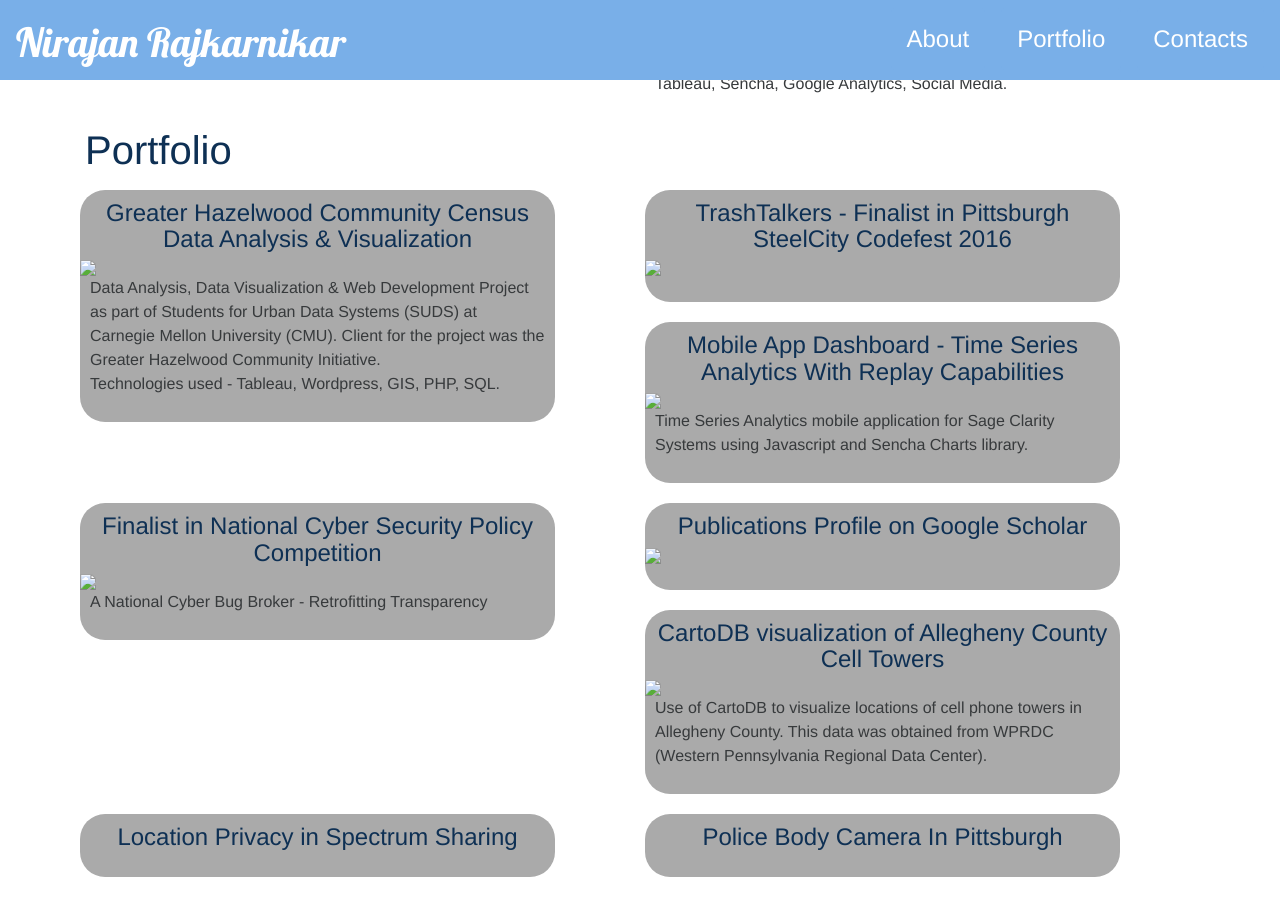
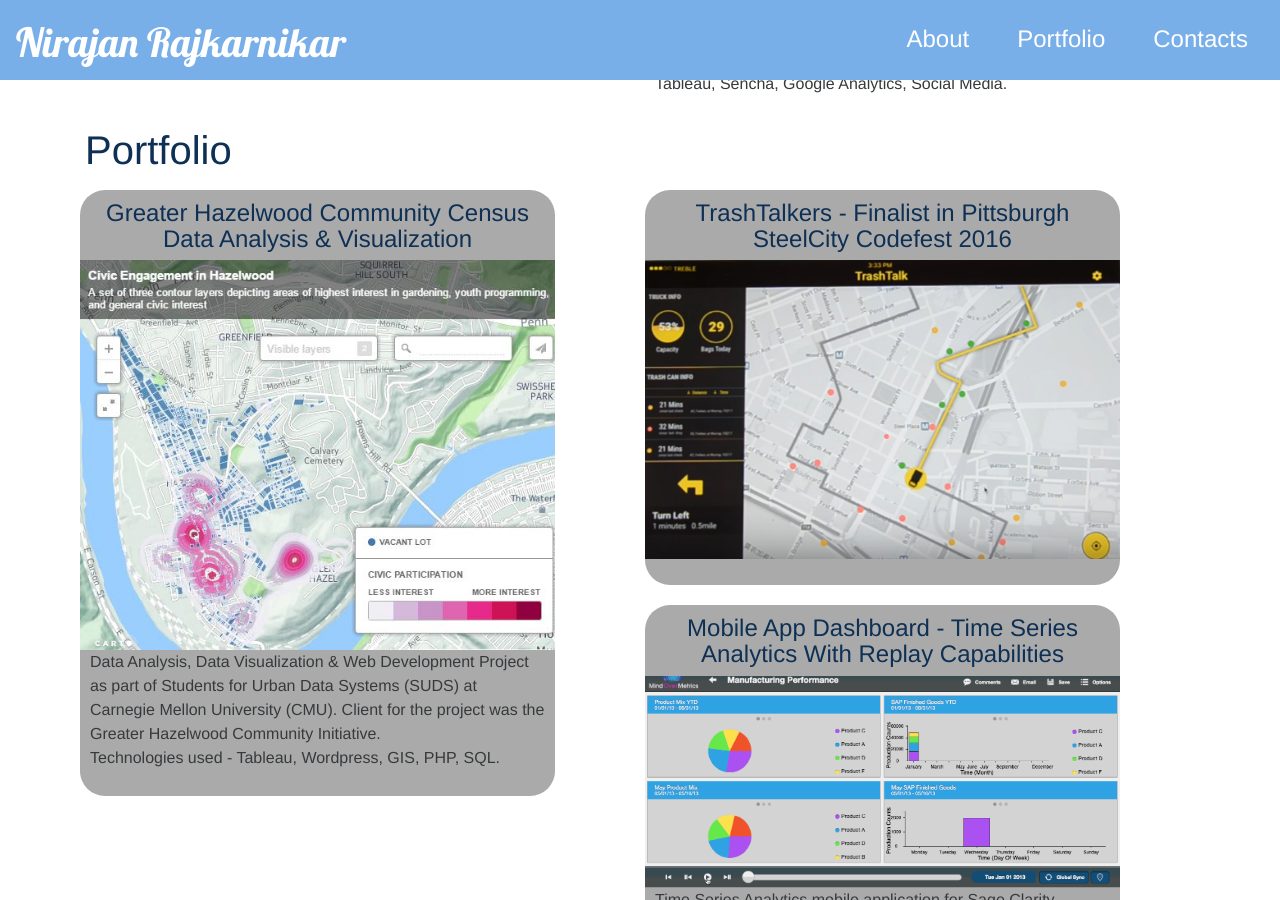
Before and after one commit to nirajanrk/nirajanrk.github.io, a Jekyll site: the page built from index.html, in a window 1280 px wide and 900 px high, scrolled down 750 px. Built offline with Jekyll 4.4.1, drawn with Linux system fonts in a browser that asks for light colours; nearby versions of some CDN libraries.

Commit message:
Fix image links

```diff
--- a/_includes/instagram.html
+++ b/_includes/instagram.html
@@ -11,7 +11,7 @@
             {% endif %}
                 <h4 style="text-align: center; padding: 0px 10px 0px 10px;"> {{ project.title }} </h4>
             {% if project.photo != null %}
-            <img src="../images/projects/{{ project.photo }}" style="width:100%; display: block; margin-left: auto; margin-right: auto"/>
+            <img src="web-dist/images/projects/{{ project.photo }}" style="width:100%; display: block; margin-left: auto; margin-right: auto"/>
             {% endif %}
             {% if project.url != null %}
             </a>
```
